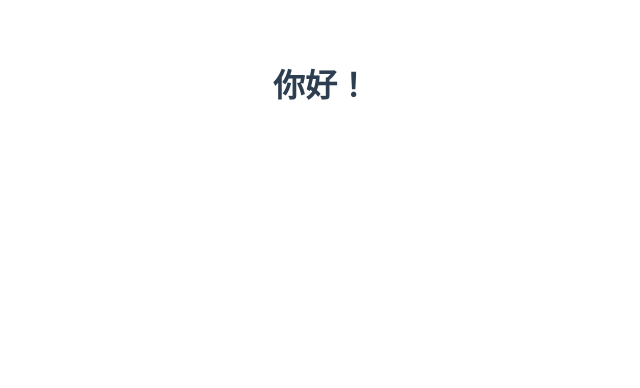
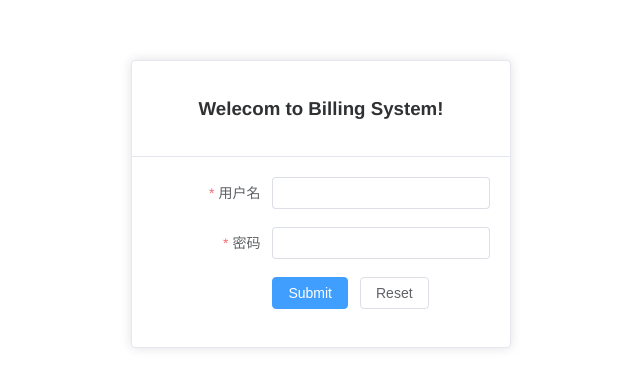
Before and after one commit to Jun1105/BillingSystem, a Vue app in the folder billingFE_vite/: page /login in a window 1280 px wide. Shown: the top 388 px of the page, without its empty margins (319-959 px from the left). Built offline with nearby package versions, Linux system fonts and the light colour scheme.

Commit message:
login 页面开发

```diff
--- a/billingFE_vite/src/App.vue
+++ b/billingFE_vite/src/App.vue
@@ -11,6 +11,6 @@
     name: 'App',
     components: {
       HelloWorld,
-    },
+    }
   }
 </script>
--- a/billingFE_vite/src/components/HelloWorld.vue
+++ b/billingFE_vite/src/components/HelloWorld.vue
@@ -33,7 +33,7 @@
           })
           .catch((err) => {})
       },
-    },
+    }
   }
 </script>
 <style lang="scss">
--- a/billingFE_vite/src/i18n/index.ts
+++ b/billingFE_vite/src/i18n/index.ts
@@ -14,7 +14,7 @@ const message = {
   en: {
     ...EN,
     ...elementEnLocale,
-  },
+  }
 }
 
 const i18n = createI18n({
--- a/billingFE_vite/src/routers/routes/page.ts
+++ b/billingFE_vite/src/routers/routes/page.ts
@@ -6,7 +6,7 @@ const page = [
     path: '/',
     redirect: 'app',
     component: () => App,
-  },
+  }
 ]
 
 export default page
--- a/billingFE_vite/src/view/login/Login.vue
+++ b/billingFE_vite/src/view/login/Login.vue
@@ -1,7 +1,74 @@
 <!-- @format -->
 
 <template>
-  <h1>{{ $t('message') }}</h1>
+  <div class="box-card">
+    <el-card shadow="always">
+      <template #header>
+        <h3>Welecom to Billing System!</h3>
+      </template>
+      <el-form
+        ref="formRef"
+        :model="ruleForm"
+        :rules="rules"
+        label-width="120px"
+        status-icon
+      >
+        <el-form-item label="用户名" prop="username">
+          <el-input v-model="ruleForm.username" />
+        </el-form-item>
+        <el-form-item label="密码" prop="password">
+          <el-input type="password" show-password v-model="ruleForm.password" />
+        </el-form-item>
+        <el-form-item>
+          <el-button type="primary" @click="submitForm(formRef)">
+            Submit
+          </el-button>
+          <el-button @click="resetForm(formRef)">Reset</el-button>
+        </el-form-item>
+      </el-form>
+    </el-card>
+  </div>
 </template>
-<script lang="ts"></script>
-<style></style>
+<script lang="ts" setup>
+  import { reactive, ref } from 'vue'
+  import type { FormInstance, FormRules } from 'element-plus'
+  const formRef = ref<FormInstance>()
+  const ruleForm = reactive({
+    username: '',
+    password: ''
+  })
+
+  const rules = reactive<FormRules>({
+    username: [
+      { required: true, message: 'Please input username', trigger: 'blur' },
+      { min: 3, message: 'Min Length min 3', trigger: 'blur' },
+    ],
+    password: [
+      { required: true, message: 'Please input password', trigger: 'blur' },
+      { min: 3, message: 'Min Length is 3', trigger: 'blur' },
+    ]
+  })
+
+  const submitForm = async (formEl: FormInstance | undefined) => {
+    if (!formEl) return
+    await formEl.validate((valid, fields) => {
+      if (valid) {
+        console.log(ruleForm)
+        console.log('submit!')
+      } else {
+        console.log('error submit!', fields)
+      }
+    })
+  }
+
+  const resetForm = (formEl: FormInstance | undefined) => {
+    if (!formEl) return
+    formEl.resetFields()
+  }
+</script>
+<style lang="scss">
+  .box-card {
+    width: 30%;
+    margin: 0 auto;
+  }
+</style>
```
Also changed, not shown: billingFE_vite/components.d.ts (+17 -0 lines).
